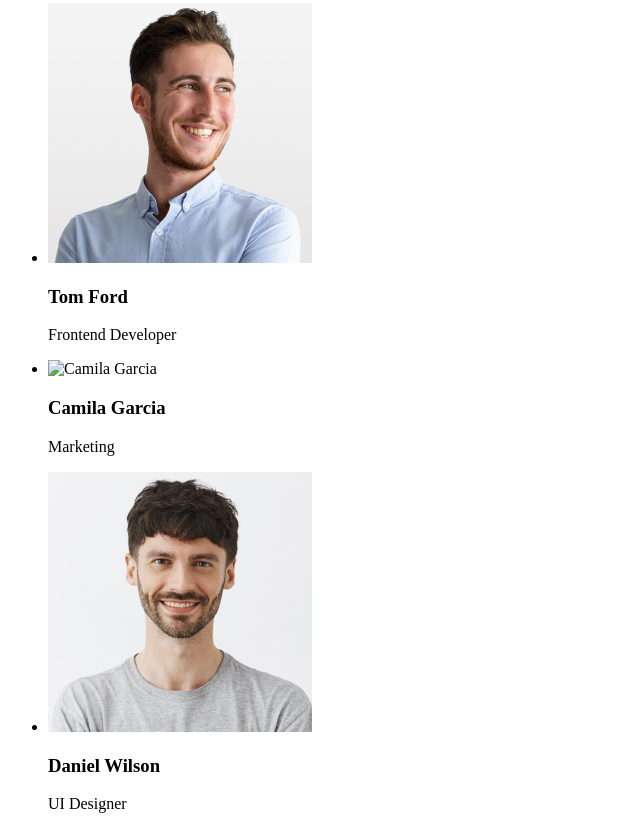
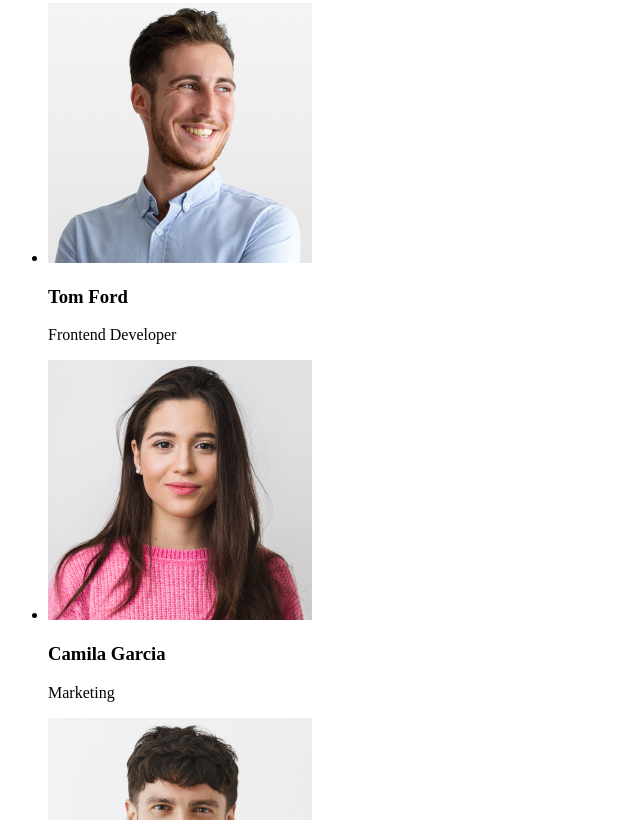
Before and after one commit to ibratrx/goit-markup-hw-01, a plain HTML site: page index.html in a window 1280 px wide. Shown: the part 1015-1835 px from the top of the page, without its empty margins (0-640 px from the left). Drawn offline with Linux system fonts and the light colour scheme.

Commit message:
Update index.html

```diff
--- a/index.html
+++ b/index.html
@@ -54,7 +54,7 @@
         <section>
             <h2>Our Team</h2>
             <ul>
-                </li>
+                <li>
                     <img src="./images/img.jpg" alt="Mark Guerrero" width="264" height="260">
                     <h3>Mark Guerrero</h3>
                     <p>Product Designer</p>
@@ -65,7 +65,7 @@
                     <p>Frontend Developer</p>
                 </li>
                 <li>
-                    <img srs="./images/img_2.jpg" alt="Camila Garcia" width="264" height="260">
+                    <img src="./images/img_2.jpg" alt="Camila Garcia" width="264" height="260">
                     <h3>Camila Garcia</h3>
                     <p>Marketing</p>
                 </li>
@@ -76,6 +76,7 @@
                 </li>
             </ul>
         </section>
+
     </main>
 
     <footer>
```
